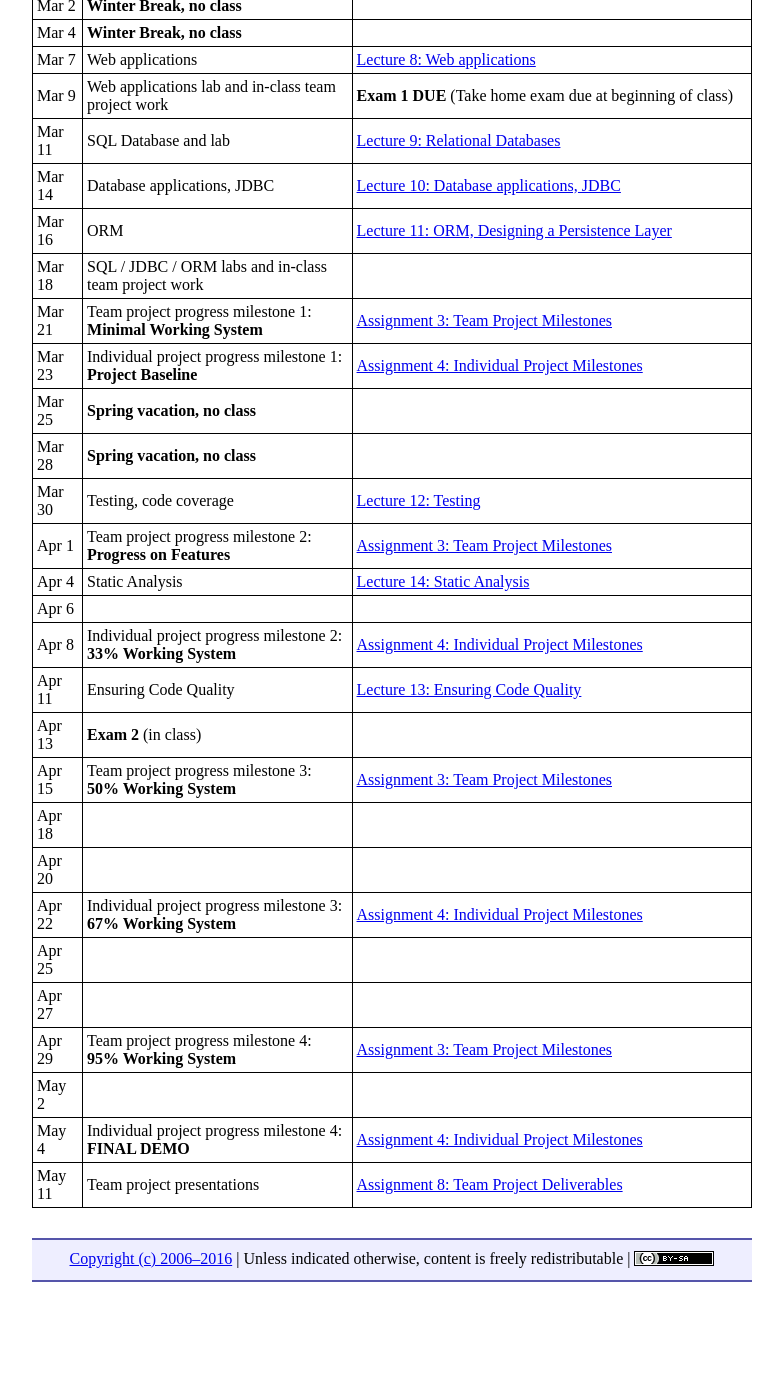
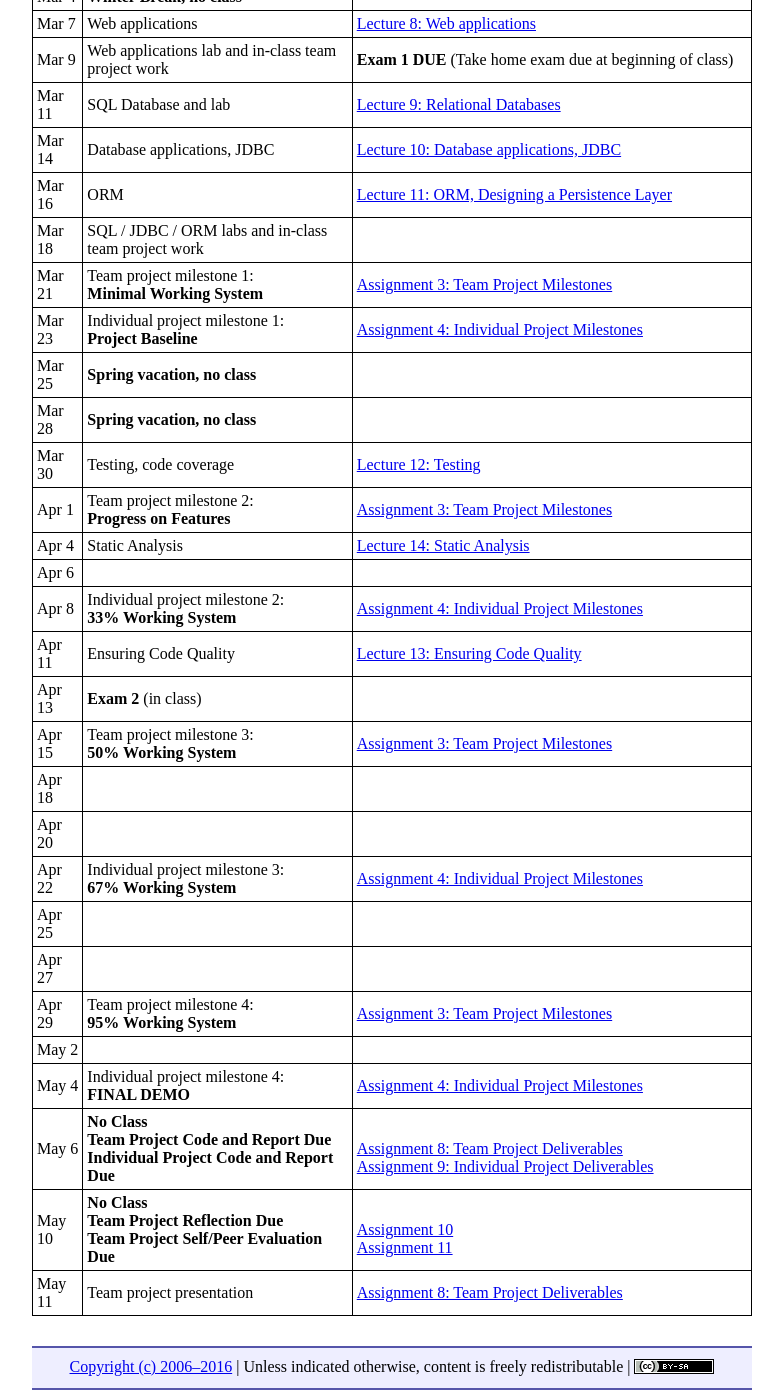
Before and after one commit to ycpcs/cs320-spring2016, a Jekyll site: the page built from schedule.md, in a window 1280 px wide and 1400 px high, scrolled down 992 px. Shown: the whole window, without its empty margins (248-1031 px from the left). Built offline with Jekyll 4.4.1, drawn with Linux system fonts in a browser that asks for light colours; Markdown is read by kramdown in place of the engine named in the settings; before the commit the page ends 2284 px from its top, so only the background shows below that.

Commit message:
updated schedule

```diff
--- a/schedule.md
+++ b/schedule.md
@@ -38,24 +38,26 @@ Mar 11 | SQL Database and lab | [Lecture 9: Relational Databases](lectures/lectu
 Mar 14 | Database applications, JDBC | [Lecture 10: Database applications, JDBC](lectures/lecture10.html)
 Mar 16 | ORM | [Lecture 11: ORM, Designing a Persistence Layer](lectures/lecture11.html)
 Mar 18 | SQL / JDBC / ORM labs and in-class team project work
-Mar 21 | Team project progress milestone 1:<br> **Minimal Working System** | [Assignment 3: Team Project Milestones](assign/assign03.html)
-Mar 23 | Individual project progress milestone 1:<br> **Project Baseline** | [Assignment 4: Individual Project Milestones](assign/assign04.html)
+Mar 21 | Team project milestone 1:<br> **Minimal Working System** | [Assignment 3: Team Project Milestones](assign/assign03.html)
+Mar 23 | Individual project milestone 1:<br> **Project Baseline** | [Assignment 4: Individual Project Milestones](assign/assign04.html)
 Mar 25 | **Spring vacation, no class**
 Mar 28 | **Spring vacation, no class**
 Mar 30 | Testing, code coverage | [Lecture 12: Testing](lectures/lecture12.html)
-Apr 1 | Team project progress milestone 2:<br> **Progress on Features** | [Assignment 3: Team Project Milestones](assign/assign03.html)
+Apr 1 | Team project milestone 2:<br> **Progress on Features** | [Assignment 3: Team Project Milestones](assign/assign03.html)
 Apr 4 | Static Analysis | [Lecture 14: Static Analysis](lectures/lecture14.html)
 Apr 6 |
-Apr 8 | Individual project progress milestone 2:<br> **33% Working System** | [Assignment 4: Individual Project Milestones](assign/assign04.html)
+Apr 8 | Individual project milestone 2:<br> **33% Working System** | [Assignment 4: Individual Project Milestones](assign/assign04.html)
 Apr 11 | Ensuring Code Quality | [Lecture 13: Ensuring Code Quality](lectures/lecture13.html)
 Apr 13 |**Exam 2** (in class)
-Apr 15 | Team project progress milestone 3: <br> **50% Working System** | [Assignment 3: Team Project Milestones](assign/assign03.html)
+Apr 15 | Team project milestone 3:<br> **50% Working System** | [Assignment 3: Team Project Milestones](assign/assign03.html)
 Apr 18 |
 Apr 20 |
-Apr 22 | Individual project progress milestone 3:<br> **67% Working System** | [Assignment 4: Individual Project Milestones](assign/assign04.html)
+Apr 22 | Individual project milestone 3:<br> **67% Working System** | [Assignment 4: Individual Project Milestones](assign/assign04.html)
 Apr 25 |
 Apr 27 |
-Apr 29 | Team project progress milestone 4:<br> **95% Working System** | [Assignment 3: Team Project Milestones](assign/assign03.html)
+Apr 29 | Team project milestone 4:<br> **95% Working System** | [Assignment 3: Team Project Milestones](assign/assign03.html)
 May 2 |
-May 4 | Individual project progress milestone 4:<br> **FINAL DEMO** | [Assignment 4: Individual Project Milestones](assign/assign04.html)
-May 11 | Team project presentations | [Assignment 8: Team Project Deliverables](assign/assign08.html)
+May 4 | Individual project milestone 4:<br> **FINAL DEMO** | [Assignment 4: Individual Project Milestones](assign/assign04.html)
+May 6 | **No Class**<br> **Team Project Code and Report Due** <br> **Individual Project Code and Report Due** | <br> [Assignment 8: Team Project Deliverables](assign/assign08.html)<br> [Assignment 9: Individual Project Deliverables](assign/assign09.html)
+May 10 | **No Class**<br> **Team Project Reflection Due** <br> **Team Project Self/Peer Evaluation Due** | <br> [Assignment 10](assign/assign10.html)<br> [Assignment 11](assign/assign11.html)
+May 11 | Team project presentation | [Assignment 8: Team Project Deliverables](assign/assign08.html)
```
